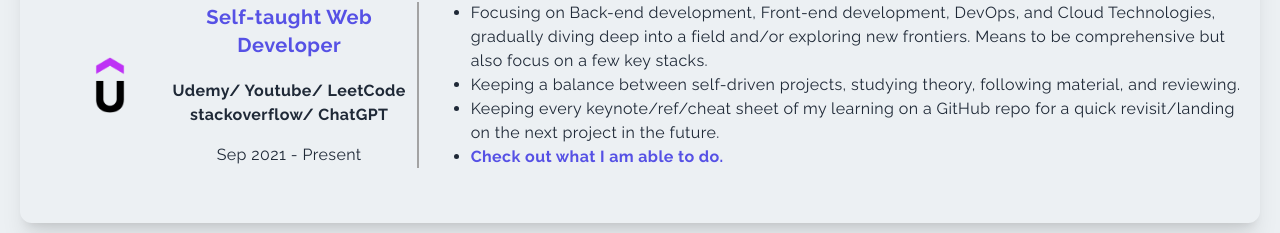
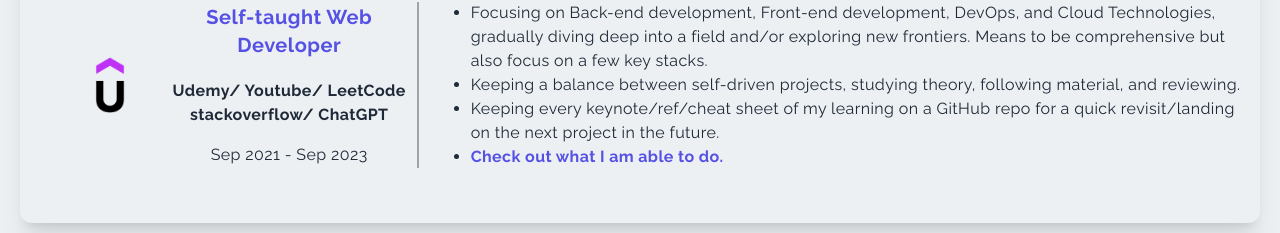
Before and after one commit to sugoiServal/sugoiServal.github.io, a Next.js app: page / in a window 1280 px wide. Shown: the part 2633-2866 px from the top of the page. Built offline with nearby package versions, Linux system fonts and the light colour scheme.

Commit message:
fixed few date issues

```diff
--- a/components/Main.jsx
+++ b/components/Main.jsx
@@ -7,28 +7,12 @@ import {CV_HREF} from '../constants'
 
 export default function Main() {
   const [acceptJob, setAcceptJob] = useState('open')
-  const computeDate = () => {
-    const monthDict = {
-      1: "Jan",
-      2: "Feb",
-      3: "Mar",
-      4: "Apr",
-      5: "May",
-      6: "Jun",
-      7: "Jul",
-      8: "Aug",
-      9: "Sep",
-      10: "Oct",
-      11: "Nov",
-      12: "Dec",
-    }
-    let dateObj = new Date();
-    let month = dateObj.getUTCMonth() + 1; //months from 1-12
-    let year = dateObj.getUTCFullYear();
-    let newdate = monthDict[month] + " " + year;
-    return newdate;
+  const presentDate = () => {
+    let date = new Date();
+    const dateString = date !==null ? date.toLocaleString('en-US', { year: 'numeric', month: 'short' }) : null;
+    return dateString;
   }
-  const curDate = computeDate()
+  const curDate = presentDate()
   return (
     <div id="main" className='w-full py-20 h-screen text-center'>
         <div className="max-w-[1240px] w-full h-full mx-auto p-2 flex flex-col justify-center items-center">
--- a/components/Projects.jsx
+++ b/components/Projects.jsx
@@ -97,7 +97,7 @@ const Projects = () => {
       title:'Object Scale Awaring SLAM System',
       backgroundImg:slam,
       description:"A project to provides ORB-SLAM system with Absolute Scale by adding a Mask R-CNN Object Detector and a Scale Estimator to the system.",
-      date:new Date(2021, 12),
+      date:new Date(2022, 3),
       projectInfoUrl:null,
       liveUrl:"https://www.youtube.com/watch?v:c_3gBXLABsc",
       githubUrl:"https://github.com/sugoiServal/ScaleORB-SLAM",
@@ -107,7 +107,7 @@ const Projects = () => {
       title:'Hierarchical Reinforcement Learning for VRPTW',
       backgroundImg:hierRL,
       description:"An algorithm proposed to solve Vehicle Routing Problem with Time Windows (VRPTW) through a Hierarchical Reinforcement Learning framework.",
-      date:new Date(2020, 12),
+      date:new Date(2020, 11),
       projectInfoUrl:null,
       liveUrl:"https://caiac.pubpub.org/pub/3mel4x9p/release/1"  ,
       githubUrl:"https://github.com/sugoiServal/hierarchical_vrptw",  /* TODO */
@@ -127,7 +127,7 @@ const Projects = () => {
       title:'Exploration of Adversarial Perturbation in Deep Learning',
       backgroundImg:adv,
       description:"An experimental exploration to find out the relationship between Data Complexity, Model Complexity and the extend of Universal Adversarial Perturbation in Deep Learning Models.",
-      date:new Date(2019, 12),
+      date:new Date(2019, 11),
       projectInfoUrl:null,
       liveUrl:"https://github.com/sugoiServal/An-Exploration-of-Universal-Adversarial-Perturbation-in-Deep-Learning/blob/master/5138_report_group_10.pdf",
       githubUrl:"https://github.com/sugoiServal/An-Exploration-of-Universal-Adversarial-Perturbation-in-Deep-Learning",
@@ -137,7 +137,7 @@ const Projects = () => {
       title:"Predict'em All: Predict Rare Pokemons",
       backgroundImg:predit,
       description:"Utilize various Feature Engineering techiniques and Data Analysis Algorithms to predict the next appearing location of rare Pokemon! (Pokemon Go)",
-      date:new Date(2019, 12),
+      date:new Date(2019, 11),
       projectInfoUrl:null,
       liveUrl:"https://github.com/sugoiServal/UO-19-ma/blob/master/1.5155_Machine_Learning/%5BDataSciencePipeline%5DPredictRarePokemons_Project/csi5155%20project%20report.pdf",
       githubUrl:"https://github.com/sugoiServal/UO-19-ma/tree/master/1.5155_Machine_Learning/%5BDataSciencePipeline%5DPredictRarePokemons_Project",
--- a/components/experiences/Experiences.jsx
+++ b/components/experiences/Experiences.jsx
@@ -8,6 +8,12 @@ import JOYData from '../../public/assets/experiences/JOYData.png';
 import IIRCC from '../../public/assets/experiences/IIRCC.png';
 
 export default function Experiences() {
+  const presentDate = () => {
+    let date = new Date();
+    const dateString = date !==null ? date.toLocaleString('en-US', { year: 'numeric', month: 'short' }) : null;
+    return dateString;
+  }
+  const present = presentDate();
   return (
   <div id='experience' className='w-full px-3 lg:px-0 pt-[40vh]'>
     <div className='max-w-[1240px] mx-auto md:grid grid-cols-3 gap-8'>
@@ -25,7 +31,7 @@ export default function Experiences() {
                title={"Self-taught Web Developer"}
                institute={"Udemy/ Youtube/ LeetCode"}
                institute2={"stackoverflow/ ChatGPT"}
-               date={"Sep 2021 - Present"}
+               date={"Sep 2021 - " + present}
                description={"udemyDesc"}/>
 
       <ExpItem image={uottawa}
```
